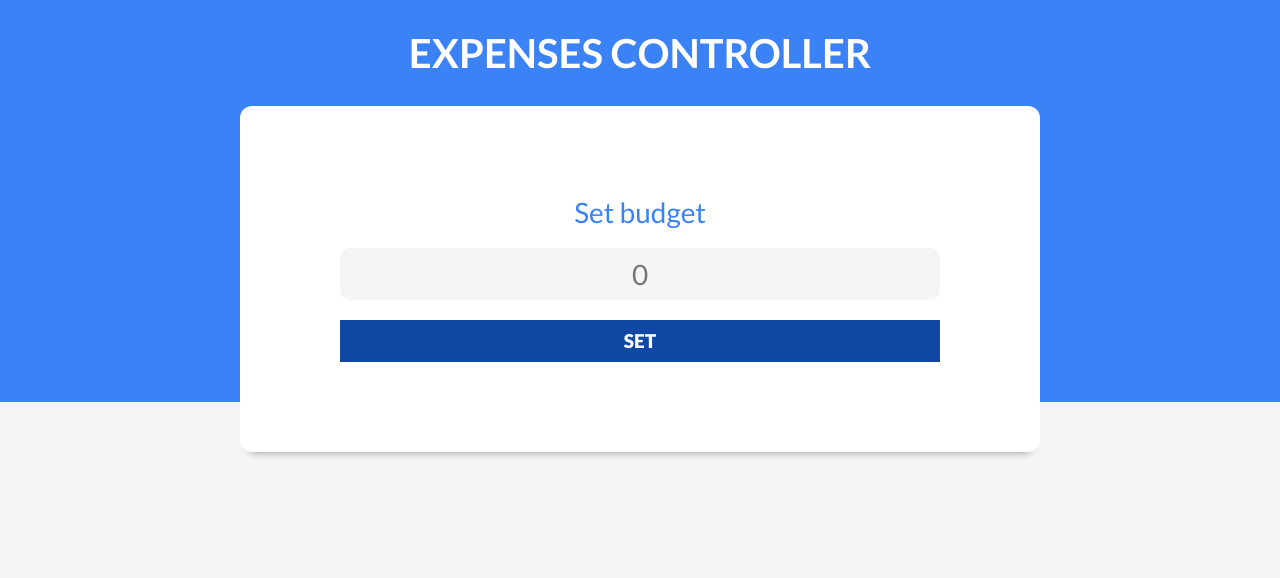
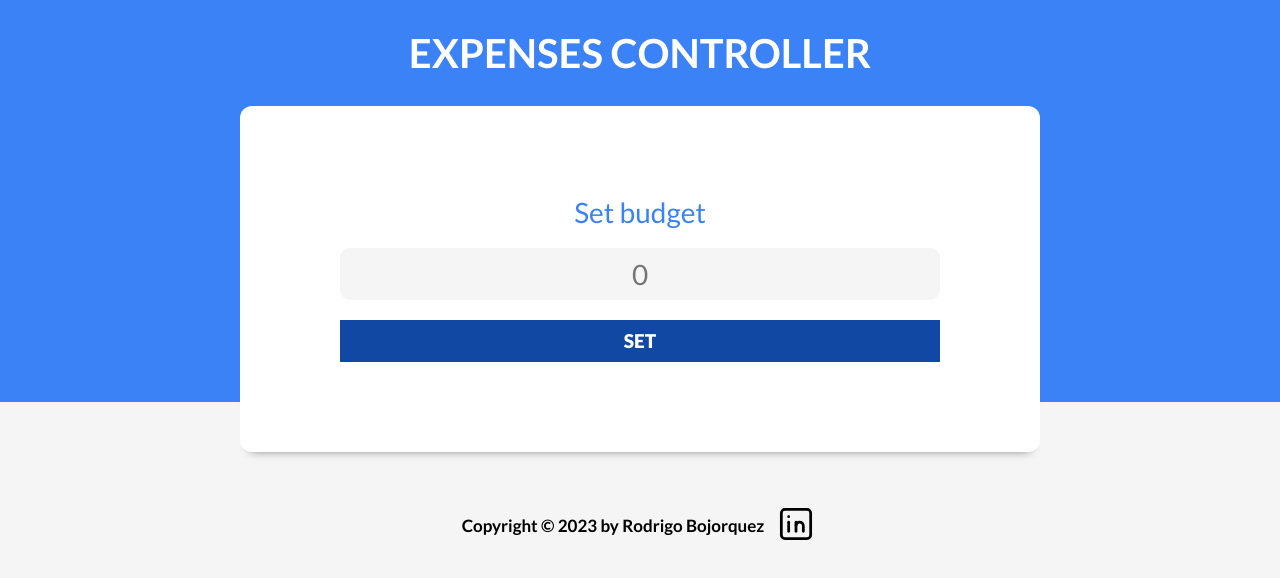
Before and after one commit to rodrigoBojorquez/expenses-controller, a React (Vite) app: page / in a window 1280 px wide. Shown: the top 578 px of the page. Built offline with nearby package versions, Linux system fonts and the light colour scheme; a web font is replaced by a local one.

Commit message:
the footer has been added

```diff
--- a/src/App.jsx
+++ b/src/App.jsx
@@ -3,6 +3,7 @@ import Header from './components/Header';
 import Filters from './components/Filters';
 import ExpensesList from './components/ExpensesList';
 import Modal from './components/Modal';
+import Footer from './components/Footer';
 import { generateId } from './helpers';
 
 function App() {
@@ -186,6 +187,8 @@ function App() {
         setEditExpense = {setEditExpense}
         />
       }
+
+      <Footer/>
     </div>
   )
 }
--- a/src/components/Footer.jsx
+++ b/src/components/Footer.jsx
@@ -2,6 +2,16 @@ function Footer() {
   return(
     <footer className="footer">
         <h2>Copyright &copy; 2023 by <span>Rodrigo Bojorquez</span></h2>
+        <a href="https://www.linkedin.com/in/rodrigo-bojorquez-70b899278/">
+            <svg xmlns="http://www.w3.org/2000/svg" width="44" height="44" viewBox="0 0 24 24" stroke-width="1.5" stroke="black" fill="none" stroke-linecap="round" stroke-linejoin="round">
+                <path stroke="none" d="M0 0h24v24H0z" fill="none"/>
+                <path d="M4 4m0 2a2 2 0 0 1 2 -2h12a2 2 0 0 1 2 2v12a2 2 0 0 1 -2 2h-12a2 2 0 0 1 -2 -2z" />
+                <path d="M8 11l0 5" />
+                <path d="M8 8l0 .01" />
+                <path d="M12 16l0 -5" />
+                <path d="M16 16v-3a2 2 0 0 0 -4 0" />
+            </svg>
+        </a>
     </footer>
   )
 }
--- a/src/index.css
+++ b/src/index.css
@@ -417,3 +417,19 @@ body .modal {
     font-size: 2.4rem;
     text-align: right;
 }
+
+footer {
+    display: flex;
+    justify-content: center;
+    align-items: center;
+    gap: 10px;
+    margin-top: 100px;
+    bottom: 0;
+    width: 100%;
+}
+
+footer h2 {
+    font-size: 17px;
+    text-align: center;
+    width: auto;
+}
```
